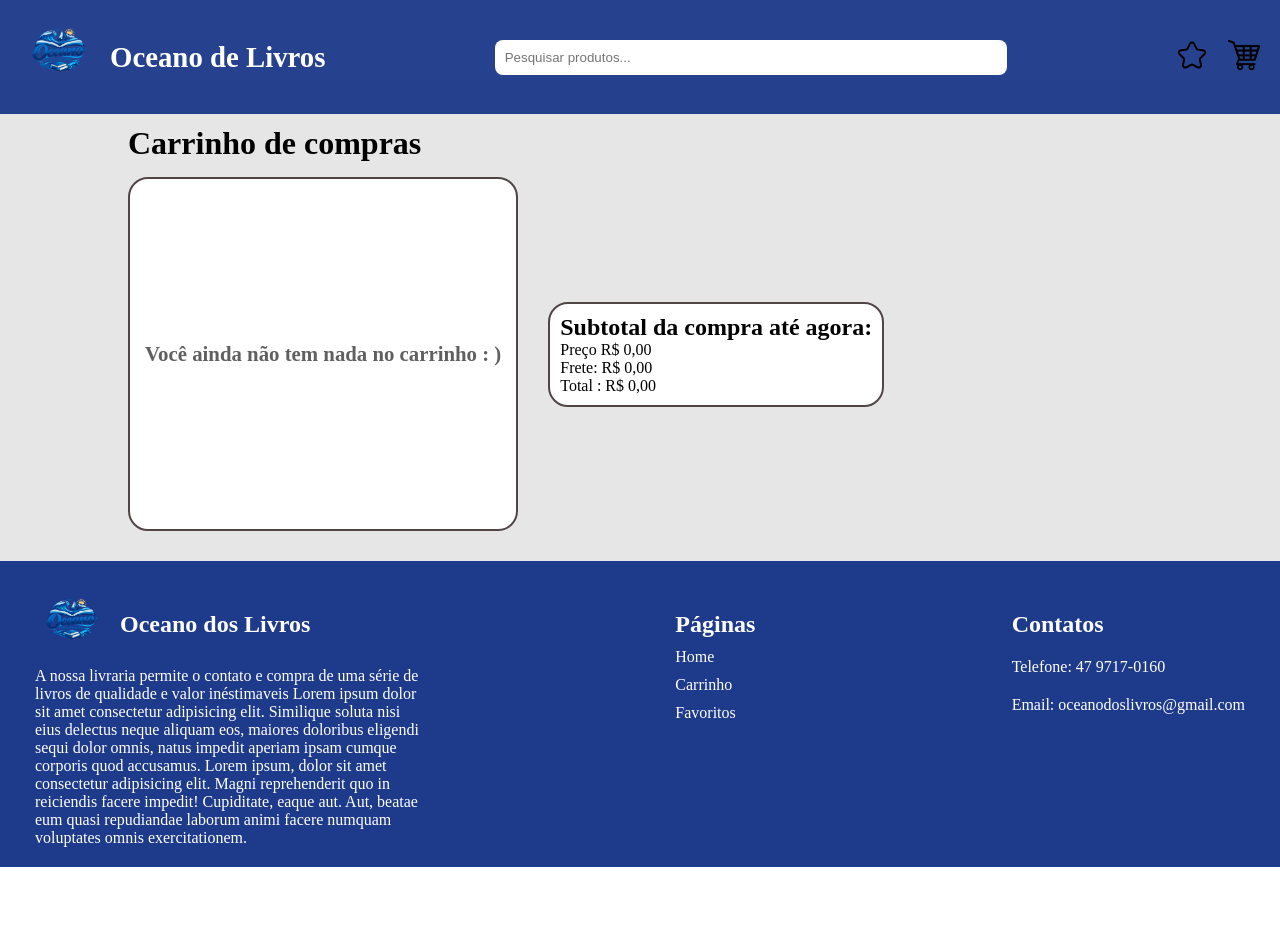
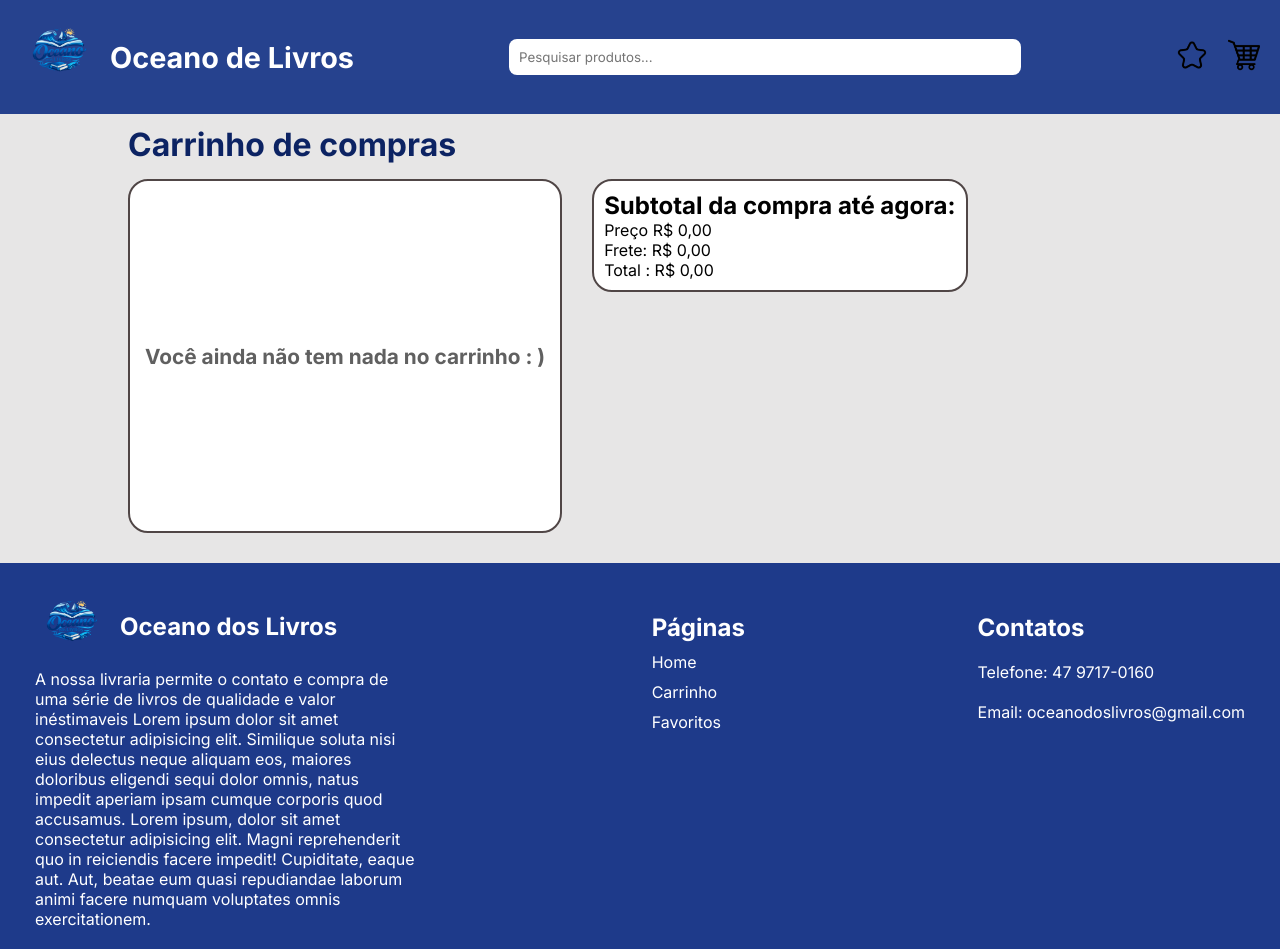
Before and after one commit to Pedrojoseroza/carrinho_de_compras-des_web_II, a Vue app: page /carrinho in a window 1280 px wide. Before the commit the page ends 867 px from the top, so only its background shows below. Built offline with nearby package versions, Linux system fonts and the light colour scheme.

Commit message:
FEAT: Correção de espaçamentos com margin e padding, correção de cor e adição da fonte "Inter" Universalmente #13

```diff
--- a/index.html
+++ b/index.html
@@ -2,9 +2,9 @@
 <html lang="pt-br">
   <head>
     <meta charset="UTF-8">
-    <link rel="icon" href="/favicon.ico">
+    <link rel="icon" href="public/images/logo.png">
     <meta name="viewport" content="width=device-width, initial-scale=1.0">
-    <title>Vite App</title>
+    <title>Oceano de Livros</title>
   </head>
   <body>
     <div id="app"></div>
--- a/src/App.vue
+++ b/src/App.vue
@@ -18,7 +18,7 @@ import { RouterView } from 'vue-router';
 
 <style scoped>
 header {
-  margin-bottom: 80px;
+  margin-bottom: 10vh;
 }
 div.body {
  background-color: rgb(231, 230, 230);
--- a/src/assets/styles/main.css
+++ b/src/assets/styles/main.css
@@ -1,4 +1,7 @@
+
+@import url('https://fonts.googleapis.com/css2?family=Inter:ital,opsz,wght@0,14..32,100..900;1,14..32,100..900&display=swap');
 * {
   margin: 0;
   padding: 0;
+  font-family: "Inter", sans-serif;
 }
--- a/src/components/AppFooter.vue
+++ b/src/components/AppFooter.vue
@@ -85,5 +85,8 @@ ul li {
   .container {
     display: block;
   }
+  .container div {
+    max-width: 100%;
+  }
 }
 </style>
--- a/src/components/products/ProductList.vue
+++ b/src/components/products/ProductList.vue
@@ -9,10 +9,6 @@ const listaFiltrada = computed(()=>filtrarLista(produtos.value));
 
 <template>
   <div class="container">
-    <h1>
-      Livros à Venda
-    </h1>
-    <div class="container-livro">
       <ul>
         <ProductCard v-for="livro in listaFiltrada"
         :titulo="livro.titulo"
@@ -24,18 +20,10 @@ const listaFiltrada = computed(()=>filtrarLista(produtos.value));
         @add-to-cart="addCarrinho">
       </ProductCard>
       </ul>
-    </div>
   </div>
 </template>
 
 <style scoped>
-.container {
-  padding: 30px 10vw;
-}
-.container h1 {
-  margin: 20px 0;
-  color: #0c2363;
-}
 .container-livro {
   display: flex;
   justify-content: center;
--- a/src/views/CartView.vue
+++ b/src/views/CartView.vue
@@ -56,6 +56,7 @@ const totalCalculado = computed(()=>calcularTotal())
 }
 .container h1 {
   margin: 15px 0;
+  color: #0c2363;
 }
 .container .box {
   border: 2px solid rgb(80, 70, 70);
@@ -78,14 +79,19 @@ const totalCalculado = computed(()=>calcularTotal())
   gap: 30px;
 }
 .container .subtotal {
-  align-self: center;
   background-color: white;
   border: 2px solid rgb(80, 70, 70);
   max-width: 40vw;
-  max-height: 40vh;
+  height: min-content;
   border-radius: 20px;
   padding: 10px;
+  position: sticky;
+  top: 100px;
+}
+@media only screen and (max-width: 900px) {
+  .container {
+    padding: 40px 5vw;
+  }
 }
 
-
 </style>
--- a/src/views/HomeView.vue
+++ b/src/views/HomeView.vue
@@ -3,7 +3,21 @@ import ProductList from '@/components/products/ProductList.vue';
 </script>
 
 <template>
-  <main>
+  <div class="container">
+      <h1>
+      Livros à Venda
+    </h1>
     <ProductList/>
-  </main>
+  </div>
+
 </template>
+<style scoped>
+
+.container {
+  padding: 30px 10vw;
+}
+.container h1 {
+  margin: 20px 0;
+  color: #0c2363;
+}
+</style>
```
